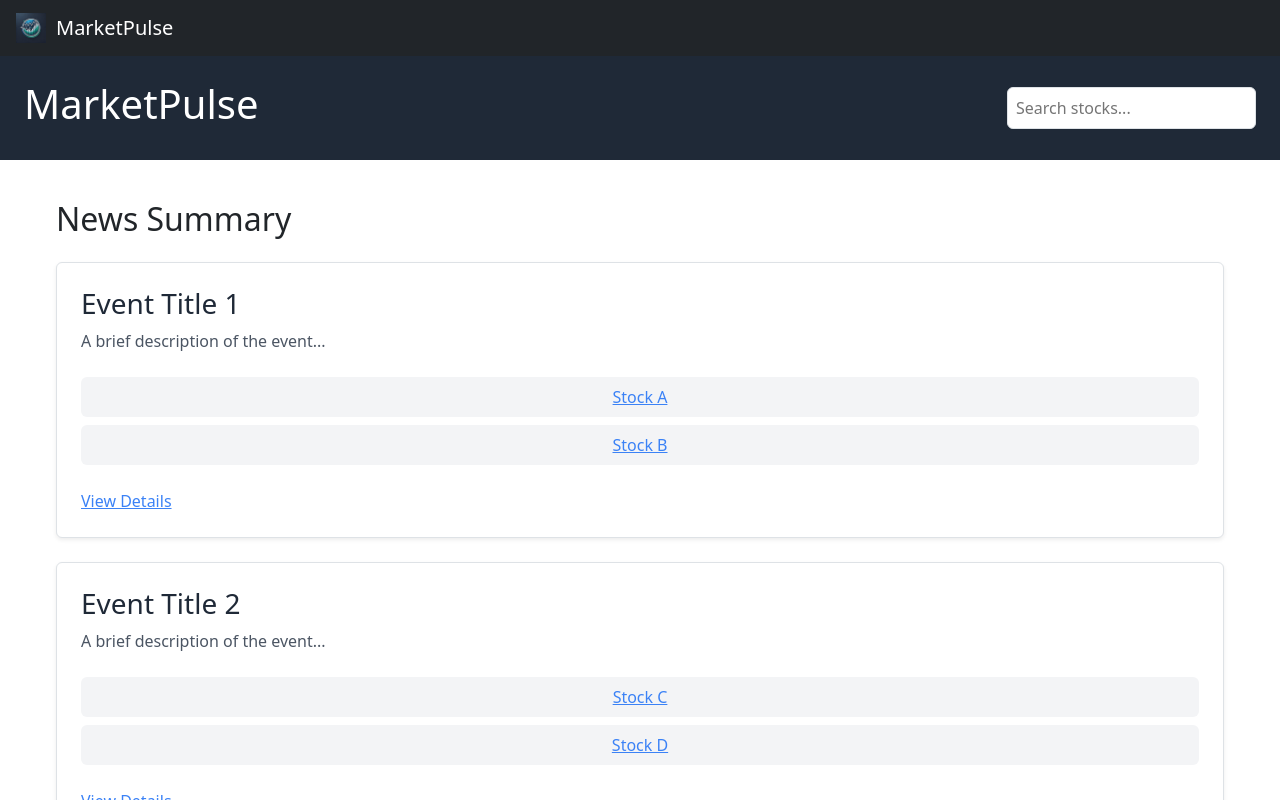
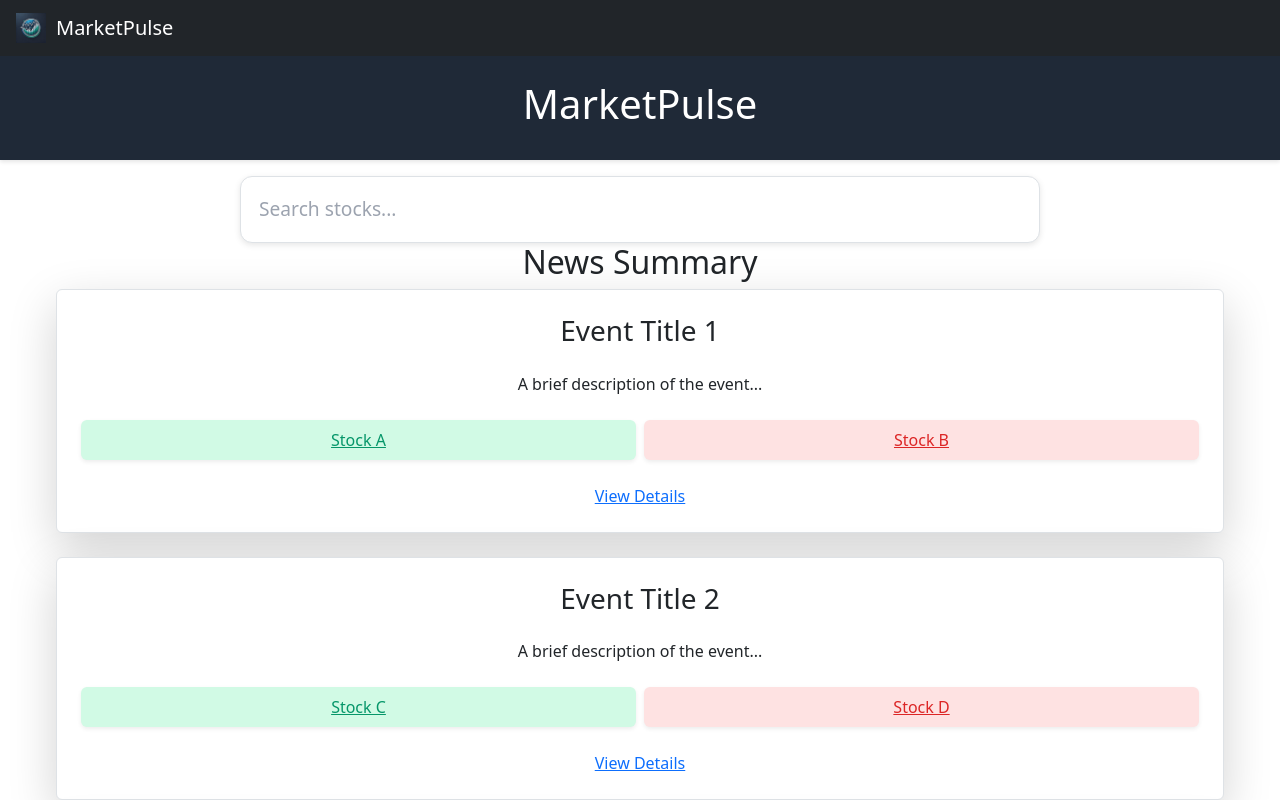
Before and after one commit to Sachin-dot-py/MarketPulse, a React (Create React App) app in the folder website/frontend/: page / in a window 1280 px wide. Shown: the top 800 px of the page. Built offline with nearby package versions, Linux system fonts and the light colour scheme.

Commit message:
Home page enhancements

```diff
--- a/website/frontend/src/pages/Home.css
+++ b/website/frontend/src/pages/Home.css
@@ -4,37 +4,53 @@ body {
     background-color: #f8f9fa;
     margin: 0;
     padding: 0;
+    color: #1f2937; /* Dark gray */
 }
 
 h1, h2, h3 {
     margin: 0;
     padding: 0;
+    text-align: center;
 }
 
 a {
     text-decoration: none;
     color: inherit;
+    transition: color 0.3s ease;
+}
+
+a:hover {
+    color: #2563eb; /* Darker blue */
 }
 
 /* Header */
 header {
     background-color: #1f2937; /* Dark gray */
     color: white;
-    padding: 16px;
-    margin-bottom: 24px;
+    padding: 24px;
+    box-shadow: 0 2px 4px rgba(0, 0, 0, 0.1);
 }
 
-header .flex {
-    display: flex;
-    justify-content: space-between;
-    align-items: center;
+/* Search Section */
+.text-center {
+    text-align: center;
 }
 
-header input {
-    padding: 8px;
+input[type="text"] {
+    padding: 18px;
+    font-size: 1.2rem;
     border: 1px solid #d1d5db;
-    border-radius: 8px;
+    border-radius: 12px;
     width: 100%;
+    max-width: 800px; /* Wider input field */
+    margin: 0 auto;
+    box-shadow: 0 2px 6px rgba(0, 0, 0, 0.1);
+    display: block;
+    background-color: white;
+}
+
+input[type="text"]::placeholder {
+    color: #9ca3af; /* Gray placeholder text */
 }
 
 /* Main Content */
@@ -47,13 +63,13 @@ main {
 h2 {
     color: #4b5563; /* Dark gray */
     font-weight: 600;
-    margin-bottom: 16px;
+    margin-bottom: 24px;
 }
 
-/* Event Grid */
+/* Grid Layout */
 .grid {
     display: grid;
-    gap: 24px;
+    gap: 24px; /* Reduced gap for compact look */
 }
 
 .grid-cols-1 {
@@ -61,75 +77,56 @@ h2 {
 }
 
 @media (min-width: 640px) {
-    .sm\\:grid-cols-2 {
+    .grid-cols-2 {
         grid-template-columns: repeat(2, 1fr);
     }
 }
 
 @media (min-width: 1024px) {
-    .lg\\:grid-cols-3 {
+    .grid-cols-3 {
         grid-template-columns: repeat(3, 1fr);
     }
 }
 
-/* Event Card */
-.bg-white {
+/* Event Cards */
+.card {
     background-color: white;
+    border: 1px solid #e5e7eb;
+    border-radius: 12px;
+    box-shadow: 0 4px 8px rgba(0, 0, 0, 0.1);
+    padding: 16px; /* Reduced padding for smaller cards */
+    text-align: center;
 }
 
-.border {
-    border: 1px solid #e5e7eb;
+.card h3 {
+    color: #1f2937; /* Dark gray */
+    font-size: 1.25rem; /* Adjusted font size */
+    margin-bottom: 12px;
 }
 
-.rounded {
-    border-radius: 8px;
+.card p {
+    color: #4b5563; /* Medium gray */
+    font-size: 0.875rem; /* Slightly smaller font */
+    margin-bottom: 16px;
+}
+
+/* Stock Grid */
+.bg-green-100 {
+    background-color: #d1fae5; /* Light green */
+}
+
+.bg-red-100 {
+    background-color: #fee2e2; /* Light red */
+}
+
+.text-green-600 {
+    color: #059669; /* Dark green */
+}
+
+.text-red-600 {
+    color: #dc2626; /* Dark red */
 }
 
 .shadow-sm {
-    box-shadow: 0 1px 4px rgba(0, 0, 0, 0.1);
+    box-shadow: 0 2px 4px rgba(0, 0, 0, 0.05);
 }
-
-.p-4 {
-    padding: 16px;
-}
-
-.text-gray-800 {
-    color: #1f2937; /* Dark gray */
-}
-
-.text-gray-600 {
-    color: #4b5563; /* Medium gray */
-}
-
-.text-blue-500 {
-    color: #3b82f6; /* Blue */
-}
-
-.text-blue-500:hover {
-    color: #2563eb; /* Darker blue */
-}
-
-.bg-gray-100 {
-    background-color: #f3f4f6; /* Light gray */
-}
-
-.text-center {
-    text-align: center;
-}
-
-/* Spacing */
-.mb-4 {
-    margin-bottom: 16px;
-}
-
-.mt-2 {
-    margin-top: 8px;
-}
-
-.gap-6 {
-    gap: 24px;
-}
-
-.p-2 {
-    padding: 8px;
-}
--- a/website/frontend/src/pages/Home.js
+++ b/website/frontend/src/pages/Home.js
@@ -1,95 +1,97 @@
 import React from 'react';
 import { Link } from 'react-router-dom';
-import './Home.css'
-
+import './Home.css';
 export default function Home() {
     return (
         <div className="p-6 bg-gray-50 min-h-screen">
-            <header className="bg-gray-800 text-white p-4 mb-6">
-                <div className="flex justify-between items-center max-w-6xl mx-auto">
-                    <h1 className="text-2xl font-bold">MarketPulse</h1>
-                    <div className="w-1/3">
-                        <input
-                            type="text"
-                            placeholder="Search stocks..."
-                            className="w-full p-2 rounded border border-gray-300"
-                        />
-                    </div>
+            <header className="bg-gray-800 text-white p-6 mb-10">
+                <div className="flex justify-center items-center">
+                    <h1 className="text-3xl font-bold">MarketPulse</h1>
                 </div>
             </header>
 
             <main className="max-w-6xl mx-auto">
+                <section className="text-center mb-12">
+                    <div className="w-full sm:w-3/4 lg:w-2/3 mx-auto">
+                        <input
+                            type="text"
+                            placeholder="Search stocks..."
+                            className="w-full p-6 text-xl rounded-lg border border-gray-300 shadow-md"
+                        />
+                    </div>
+                </section>
+
                 <section>
-                    <h2 className="text-xl font-semibold mb-4 text-gray-700">News Summary</h2>
+                    <h2 className="text-2xl font-semibold mb-6 text-gray-700 text-center">News Summary</h2>
 
                     {/* Events Grid */}
-                    <div className="grid grid-cols-1 sm:grid-cols-2 lg:grid-cols-3 gap-6">
+                    <div className="grid grid-cols-1 sm:grid-cols-2 lg:grid-cols-3 gap-4">
                         {/* Sample Event Card */}
-                        <div className="bg-white border border-gray-200 rounded shadow-sm p-4">
-                            <h3 className="text-lg font-bold text-gray-800">Event Title 1</h3>
+                        <div className="bg-white border border-gray-200 rounded shadow-lg p-4 text-center">
+                            <h3 className="text-lg font-bold text-gray-800 mb-4">Event Title 1</h3>
                             <p className="text-sm text-gray-600 mb-4">
                                 A brief description of the event...
                             </p>
                             <div className="grid grid-cols-2 gap-2 mb-4">
                                 {/* Affected Stocks */}
-                                <div className="bg-gray-100 p-2 rounded text-center">
-                                    <Link to="/stock/1" className="text-blue-500 text-sm font-medium">
+                                <div className="bg-green-100 p-2 rounded shadow-sm">
+                                    <Link to="/stock/1" className="text-green-600 text-sm font-medium">
                                         Stock A
                                     </Link>
                                 </div>
-                                <div className="bg-gray-100 p-2 rounded text-center">
-                                    <Link to="/stock/2" className="text-blue-500 text-sm font-medium">
+                                <div className="bg-red-100 p-2 rounded shadow-sm">
+                                    <Link to="/stock/2" className="text-red-600 text-sm font-medium">
                                         Stock B
                                     </Link>
                                 </div>
                             </div>
-                            <Link to="/event/1" className="text-blue-500 text-sm font-medium">
+                            <Link to="/event/1" className="text-blue-500 text-sm font-medium mt-4 block">
                                 View Details
                             </Link>
                         </div>
 
-                        <div className="bg-white border border-gray-200 rounded shadow-sm p-4">
-                            <h3 className="text-lg font-bold text-gray-800">Event Title 2</h3>
+                        <div className="bg-white border border-gray-200 rounded shadow-lg p-4 text-center">
+                            <h3 className="text-lg font-bold text-gray-800 mb-4">Event Title 2</h3>
                             <p className="text-sm text-gray-600 mb-4">
                                 A brief description of the event...
                             </p>
                             <div className="grid grid-cols-2 gap-2 mb-4">
                                 {/* Affected Stocks */}
-                                <div className="bg-gray-100 p-2 rounded text-center">
-                                    <Link to="/stock/3" className="text-blue-500 text-sm font-medium">
+                                <div className="bg-green-100 p-2 rounded shadow-sm">
+                                    <Link to="/stock/3" className="text-green-600 text-sm font-medium">
                                         Stock C
                                     </Link>
                                 </div>
-                                <div className="bg-gray-100 p-2 rounded text-center">
-                                    <Link to="/stock/4" className="text-blue-500 text-sm font-medium">
+                                <div className="bg-red-100 p-2 rounded shadow-sm">
+                                    <Link to="/stock/4" className="text-red-600 text-sm font-medium">
                                         Stock D
                                     </Link>
                                 </div>
                             </div>
-                            <Link to="/event/2" className="text-blue-500 text-sm font-medium">
+                            <Link to="/event/2" className="text-blue-500 text-sm font-medium mt-4 block">
                                 View Details
                             </Link>
                         </div>
 
-                        <div className="bg-white border border-gray-200 rounded shadow-sm p-4">
-                            <h3 className="text-lg font-bold text-gray-800">Event Title 3</h3>
+                        <div className="bg-white border border-gray-200 rounded shadow-lg p-4 text-center">
+                            <h3 className="text-lg font-bold text-gray-800 mb-4">Event Title 3</h3>
                             <p className="text-sm text-gray-600 mb-4">
                                 A brief description of the event...
                             </p>
                             <div className="grid grid-cols-2 gap-2 mb-4">
                                 {/* Affected Stocks */}
-                                <div className="bg-gray-100 p-2 rounded text-center">
-                                    <Link to="/stock/5" className="text-blue-500 text-sm font-medium">
+                                <div className="bg-green-100 p-2 rounded shadow-sm">
+                                    <Link to="/stock/5" className="text-green-600 text-sm font-medium">
                                         Stock E
                                     </Link>
                                 </div>
-                                <div className="bg-gray-100 p-2 rounded text-center">
-                                    <Link to="/stock/6" className="text-blue-500 text-sm font-medium">
+                                <div className="bg-red-100 p-2 rounded shadow-sm">
+                                    <Link to="/stock/6" className="text-red-600 text-sm font-medium">
                                         Stock F
                                     </Link>
                                 </div>
                             </div>
-                            <Link to="/event/3" className="text-blue-500 text-sm font-medium">
+                            <Link to="/event/3" className="text-blue-500 text-sm font-medium mt-4 block">
                                 View Details
                             </Link>
                         </div>
```
